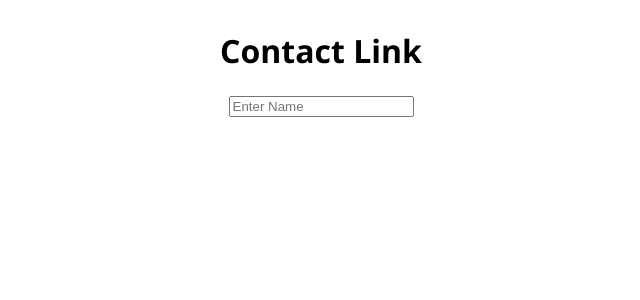
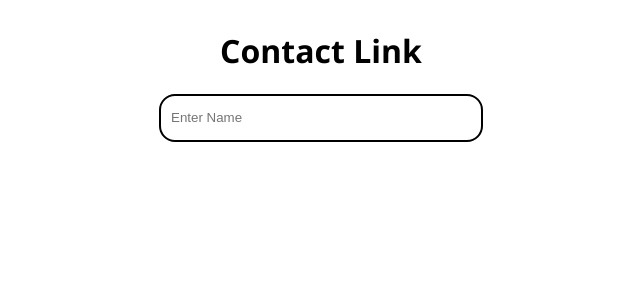
Before and after one commit to L4KsHM1/Contact-Link, a React (Vite) app in the folder frontend/: page / in a window 1280 px wide. Shown: the top 300 px of the page, without its empty margins (319-959 px from the left). Built offline with nearby package versions, Linux system fonts and the light colour scheme.

Commit message:
input field

```diff
--- a/frontend/src/App.css
+++ b/frontend/src/App.css
@@ -6,3 +6,12 @@ body{
   flex-direction: column;
   align-items: center;
 }
+.create_form input{
+  width: 300px;
+  height: 1.5rem;
+  /* height: 25px; */
+  padding: 10px;
+  border: 2px solid ;
+  outline: none;
+  border-radius: 1rem;
+}
--- a/frontend/src/Create.jsx
+++ b/frontend/src/Create.jsx
@@ -1,6 +1,6 @@
 export default function Create(){
     return (
-        <div>
+        <div className="create_form">
             <input type="text" placeholder="Enter Name" />
         </div>
     )
```
